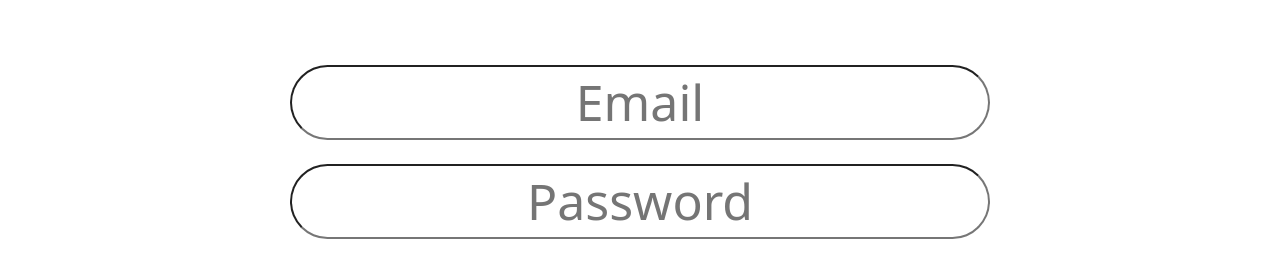
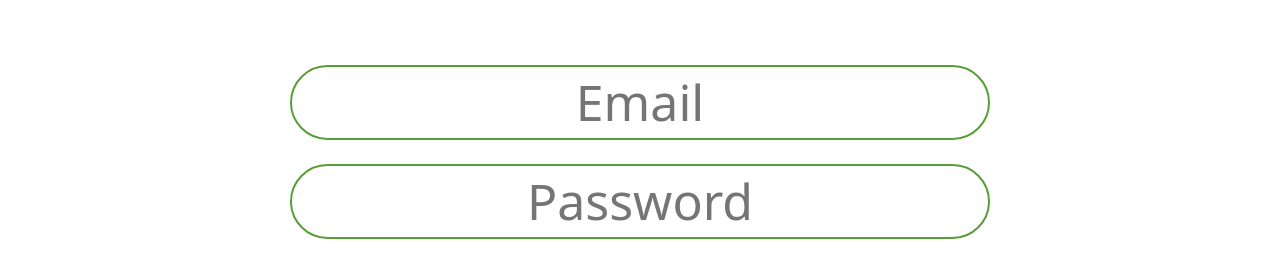
Before and after one commit to Recycle-Machine/Front_End, a React (Create React App) app: page /Login in a window 1280 px wide. Shown: the part 305-577 px from the top of the page. Built offline with nearby package versions, Linux system fonts and the light colour scheme.

Commit message:
Login css configuration

```diff
--- a/src/Pages/Login/Login.css
+++ b/src/Pages/Login/Login.css
@@ -13,6 +13,8 @@
     border-radius: 50px;
     font-size: 50px;
     text-align: center;
+    border-color: #579E37;
+    border-style: double;
 }
 
 .imgLog{
```
